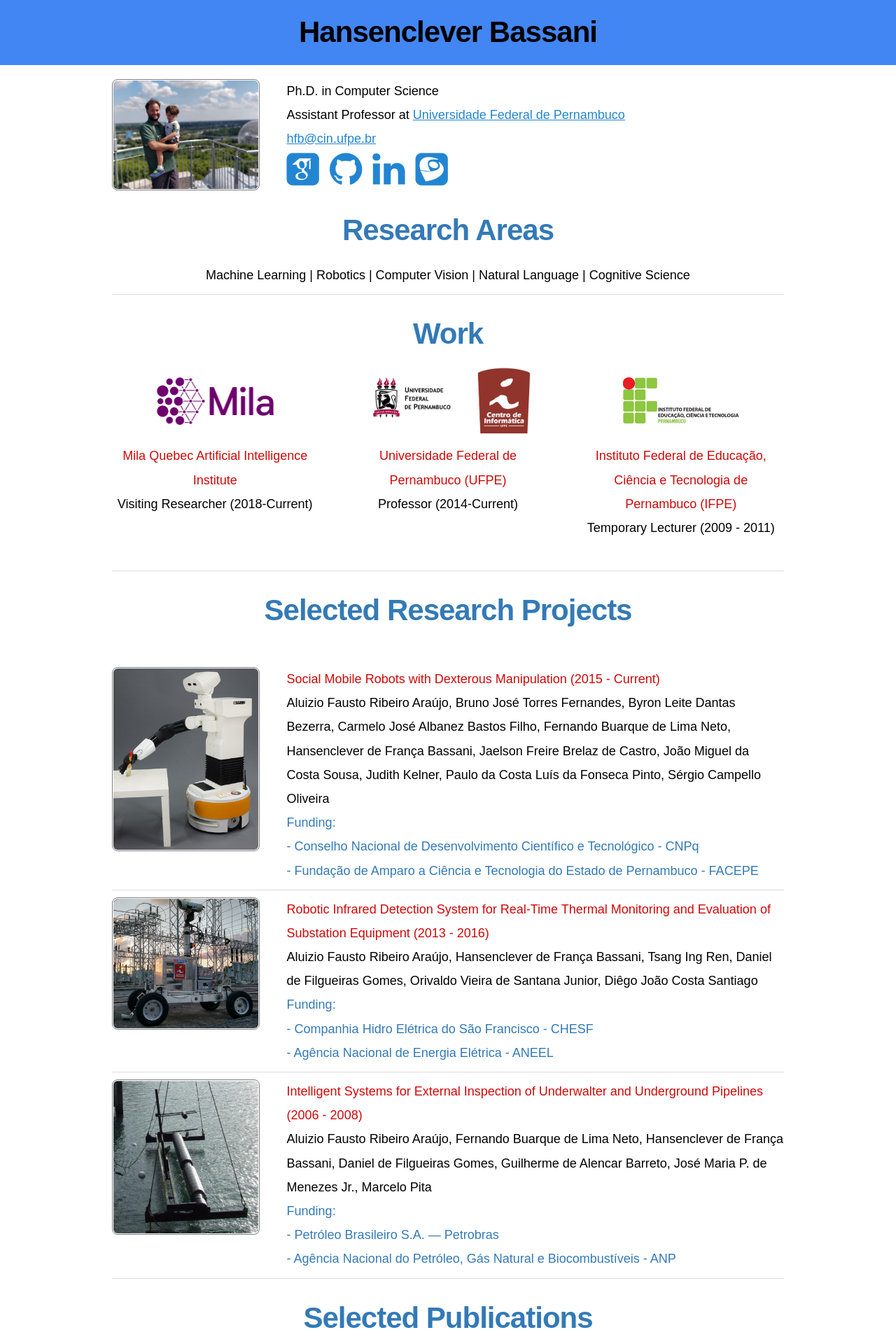
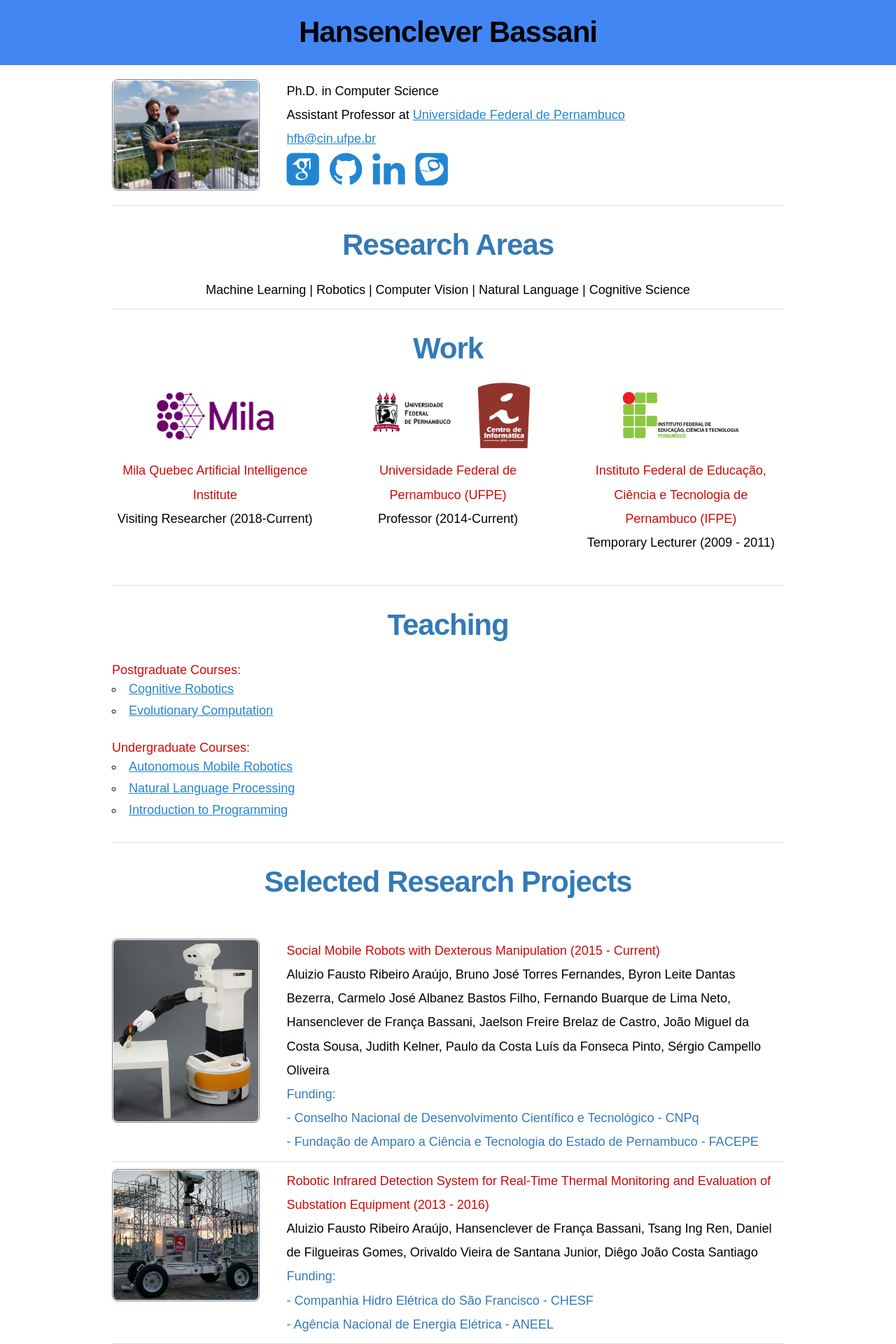
Before and after one commit to hfbassani/hfbassani.github.io, a Jekyll site: the page built from index.html, in a window 1280 px wide. Shown: the top 1920 px of the page at 70% size. Built offline with Jekyll 4.4.1, drawn with Linux system fonts in a browser that asks for light colours; nearby versions of some CDN libraries; some web fonts are replaced.

Commit message:
Teaching

```diff
--- a/_includes/about.html
+++ b/_includes/about.html
@@ -19,5 +19,6 @@
         </div>
       </div>
     </div>
+    <hr>
   </div>
 </div>
--- a/_includes/teaching.html
+++ b/_includes/teaching.html
@@ -1,15 +1,23 @@
-<!-- Teaching -->
+<!-- Recent News -->
 <div class="section">
   <div class="container">
     <h2 class="blue">Teaching</h2>
-    {% for teaching in site.data.teaching %}
       <div class="row abstract">
-        <div class="blue">{{teaching.time}}</div>
-        Autonomous Mobile Robotics
-        Natural Language Processing
-        Cognitive Architectures
+          <p align="center">
+				<p class="red">Postgraduate Courses:</p>
+				<ul>
+				<li><a target="_blank" href="https://www.cin.ufpe.br/~hfb/roboticacognitiva/index.html">Cognitive Robotics</a></li>
+				<li><a target="_blank" href="https://www.cin.ufpe.br/~hfb/cevol/index.html">Evolutionary Computation</a></li>
+				</ul>
+
+				<p class="red">Undergraduate Courses:</p>
+				<ul>
+				<li><a target="_blank" href="https://www.cin.ufpe.br/~hfb/robotica/index.html">Autonomous Mobile Robotics</a></li>
+				<li><a target="_blank" href="https://www.cin.ufpe.br/~hfb/pln/index.html">Natural Language Processing</a></li>
+				<li><a target="_blank" href="https://www.cin.ufpe.br/~hfb/ce/index.html">Introduction to Programming</a></li>
+				</ul>
+          </p>
       </div>
-    {% endfor %}
     <hr>
   </div>
 </div>
--- a/assets/css/skeleton.css
+++ b/assets/css/skeleton.css
@@ -287,7 +287,8 @@
 /* Lists
 –––––––––––––––––––––––––––––––––––––––––––––––––– */
 ul {
-  list-style: circle inside; }
+  list-style: circle inside;
+  line-height: initial;}
 ol {
   list-style: decimal inside; }
 ol, ul {
--- a/index.html
+++ b/index.html
@@ -5,6 +5,7 @@
 {% include about.html %}
 {% include interests.html %}
 {% include work.html %}
+{% include teaching.html %}
 {% include projects.html %}
 {% include publications.html %}
 {% include awards.html %}
```
Also changed, not shown: 2 other files.
